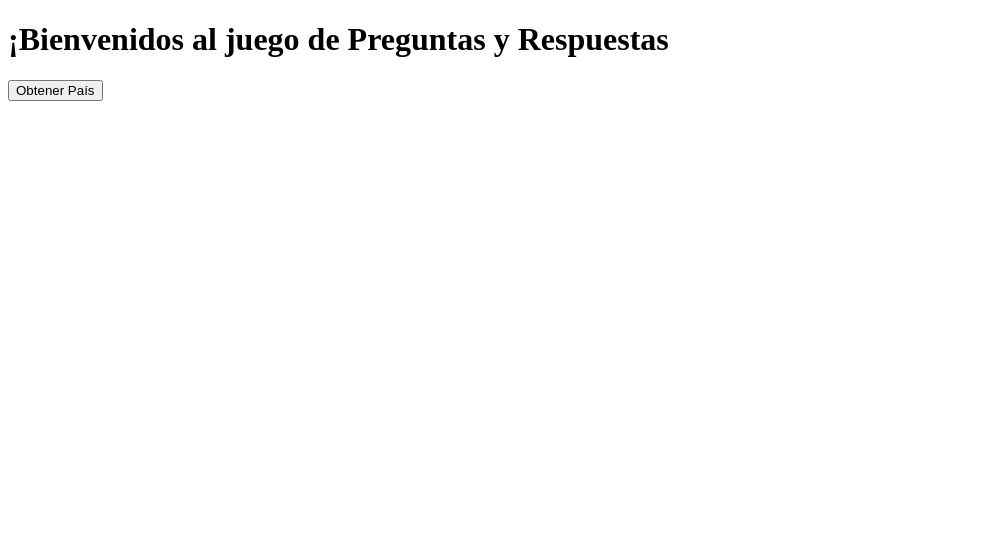
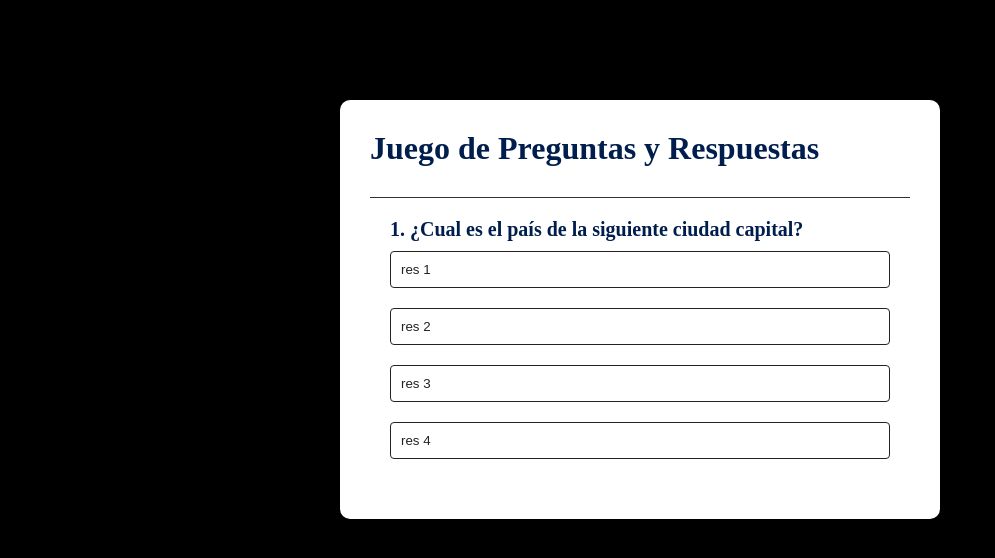
Before and after one commit to Yulien123/BanderasEnTuCorazon, a website: page public/index.html in a window 1280 px wide. Shown: the whole page, without its empty margins (0-995 px from the left). Drawn offline with Linux system fonts and the light colour scheme.

Commit message:
Commit 6 Estructuras
Se armó la estructura de la maqueta en html, le agregué estilo en css.
en el script  se agregaron funciones que abarcan el US1 y US2, un arreglo de preguntas harcodeadas. funcion para mostrar las preguntas y respuestas de ese arreglo, de momento provisorio.

```diff
--- a/public/index.html
+++ b/public/index.html
@@ -5,10 +5,15 @@
     <meta name="viewport" content="width=device-width, initial-scale=1.0">
     <title>Quizzy</title>
     <script src="script.js" defer></script>
+    <link rel="stylesheet" href="style.css">
 </head>
 <body>
-    <h1>¡Bienvenidos al juego de Preguntas y Respuestas</h1>
-    <button onclick="cargarPaises()">Obtener País</button>
-    <div id="resultados"></div>
+    <div class="contenedor">
+        <h1>Juego de Preguntas y Respuestas</h1>
+        <div class="formulario">
+            <h2 id="pregunta">Preguntas</h2>
+            <div id="respuestas-buttons"></div>
+        </div>
+    </div>
 </body>
 </html>
--- a/public/script.js
+++ b/public/script.js
@@ -2,7 +2,11 @@
 -Lista de paises y su ciudad capital
 -Banderas de esos paises
 - Paises limitrofes(cantidad de un pais)
-- Inventar alguna pregunta(?) como en que continente esta cierto pais*/
+- Inventar alguna pregunta(?) como en que continente esta cierto pais
+
+¿Cual es el país de la siguiente ciudad capital? (3 puntos)
+¿El país xx esta representado por la siguiente bandera? (5 puntos)
+¿Cuantos países limítrofes tiene el siguiente país? (3 puntos)
 
 const URL_ALL = "https://restcountries.com/v3.1/all?fields=name,capital,borders,flags,continents,translations"
 const URL_PAISES = "https://restcountries.com/v3.1/all?fields=name"
@@ -10,7 +14,66 @@ const URL_CAPITALES = "https://restcountries.com/v3.1/all?fields=name,capital"
 const URL_LIMITROFES = "https://restcountries.com/v3.1/all?fields=name,borders"
 const URL_BANDERAS = "https://restcountries.com/v3.1/all?fields=name,flags"
 const URL_CONTINENTES = "https://restcountries.com/v3.1/all?fields=name,continents"
+*/
+// US1: pueden tocar 3 tipos diferentes de preguntas (x 10 Preguntas)
+// US2: Puedo seleccionar una respuesta entre 4 opciones
 
+// Arreglo de preguntas y respuestas
+const preguntas = [
+    { pregunta: "¿Cual es el país de la siguiente ciudad capital?",
+      respuestas: [
+        { respuesta: "res 1", correcta: true }, // Respuesta correctaa
+        { respuesta: "res 2", correcta: false },
+        { respuesta: "res 3", correcta: false },
+        { respuesta: "res 4", correcta: false }
+    ]},
+    { pregunta: "¿El país xx esta representado por la siguiente bandera?",
+      respuestas: [
+        { respuesta: "res 1", correcta: false },
+        { respuesta: "res 2", correcta: true }, // Respuesta correctaa
+        { respuesta: "res 3", correcta: false },
+        { respuesta: "res 4", correcta: false }
+    ]},
+    { pregunta: "¿Cuantos países limítrofes tiene el siguiente país?",
+      respuestas: [
+        { respuesta: "res 1", correcta: false },
+        { respuesta: "res 2", correcta: true }, // Respuesta correctaa
+        { respuesta: "res 3", correcta: false },
+        { respuesta: "res 4", correcta: false }
+    ]}
+]
+
+// Elementos del DOM
+const preguntaElement = document.getElementById("pregunta") // Elemento que muestra la pregunta actual
+const respuestaButtons = document.getElementById("respuestas-buttons") // Contenedor de botones de respuestas
+
+// Variables para el cuestionario
+let preguntaActualIndex = 0 // índice de la pregunta actual
+
+// función para inicia el cuestionario
+function comenzarCuestionario() {
+    mostrarPregunta() // Mostrar la primera pregunta
+}
+
+// función para mostrar la pregunta actual
+function mostrarPregunta() {
+    // Obtener la pregunta actual del arreglo
+    const preguntaActual = preguntas[preguntaActualIndex] // Obtener la pregunta actual del arreglo
+    preguntaElement.innerHTML = `${preguntaActualIndex + 1}. ${preguntaActual.pregunta}` // Mostrar el nro de pregunta y pregunta en el DOM
+
+    // Crear los botones de respuesta dinámicamente
+    preguntaActual.respuestas.forEach(crearBotonRespuesta);
+}
+
+// Funcion para crear botones de respuestas
+function crearBotonRespuesta(respuesta) {
+    const boton = document.createElement("button"); // Crear un botón HTML
+    boton.innerHTML = respuesta.respuesta; // Asigna el texto de la respuesta
+    boton.classList.add("btn"); // Agrega una clase al botón
+    respuestaButtons.appendChild(boton); // Agregar el botón al contenedor de respuestas
+}
+
+/*
 //funcion de prueba: Fetch a la API de los paises y mostrar en consola el nombre de los paises
 async function cargarPaises() {
     console.log('Cargando países...');
@@ -76,6 +139,8 @@ async function traducirTexto(texto) {
         console.error("Error al traducir el texto:", error);
         return texto;
     }
-}
+}*/
+
+comenzarCuestionario()
 
 console.log('Script cargado...')
--- /dev/null
+++ b/public/style.css
@@ -0,0 +1,44 @@
+* {
+    margin: 0;
+    padding: 0;
+    box-sizing: border-box;
+}
+body {
+    background-color: black;
+}
+.contenedor {
+    background: white;
+    width: 90%;
+    max-width: 600px;
+    margin: 100px auto 0;
+    border-radius: 10px;
+    padding: 30px;
+}
+.contenedor h1 {
+    font-weight: 25px;
+    color: #001e4d;
+    font-weight: 600;
+    border-bottom: 1px solid #333;
+    padding-bottom: 30px;
+}
+.formulario {
+    padding: 20px;
+}
+.formulario h2 {
+    font-size: 20px;
+    color: #001e4d;
+    font-weight: 600;
+}
+.btn {
+    background: #fff;
+    color: #222;
+    font-weight: 500;
+    width: 100%;
+    border: 1px solid #222;
+    padding: 10px;
+    margin: 10px 0;
+    text-align: left;
+    border-radius: 4px;
+    cursor: pointer;
+    transition: all 0.3s;
+}
```
